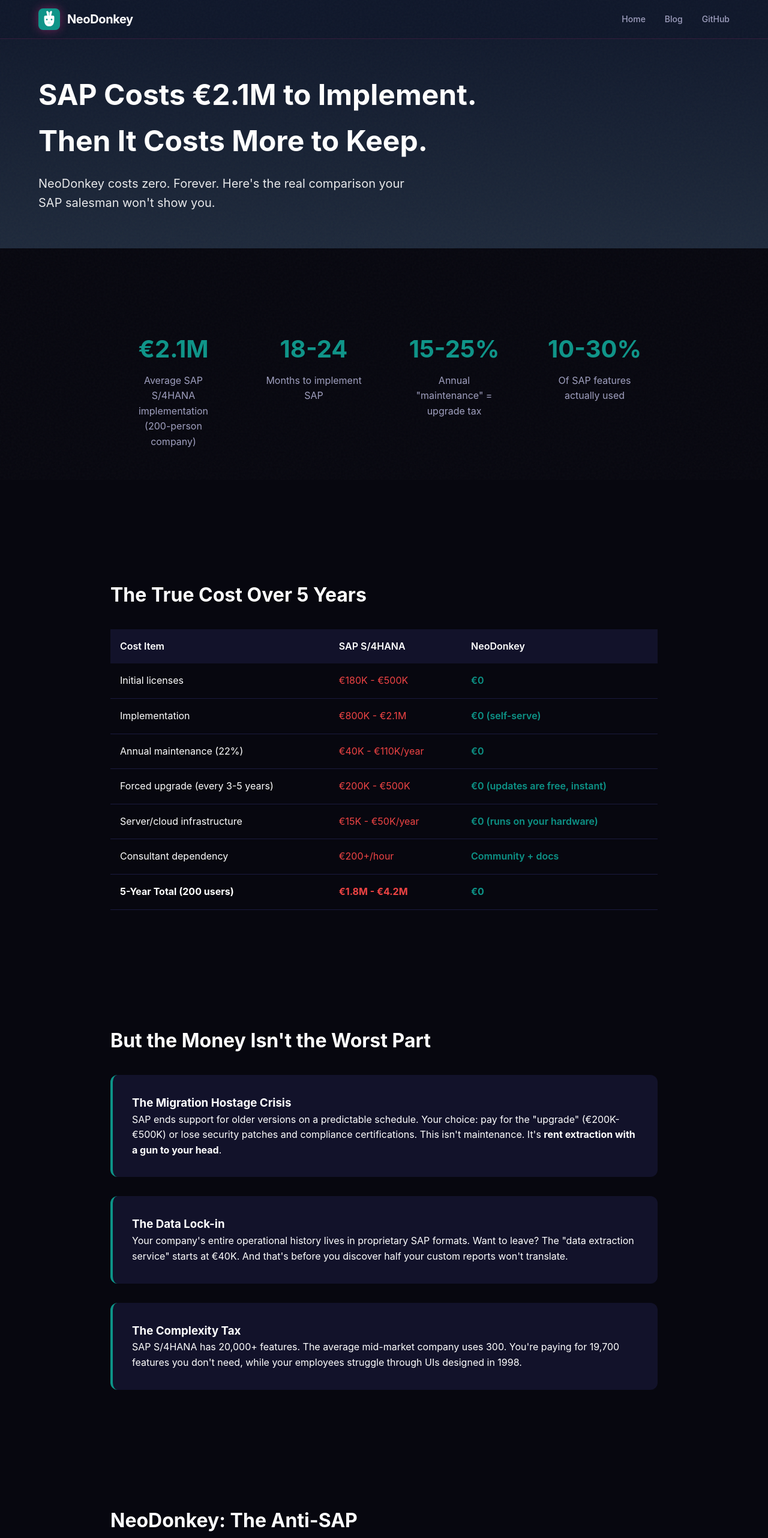
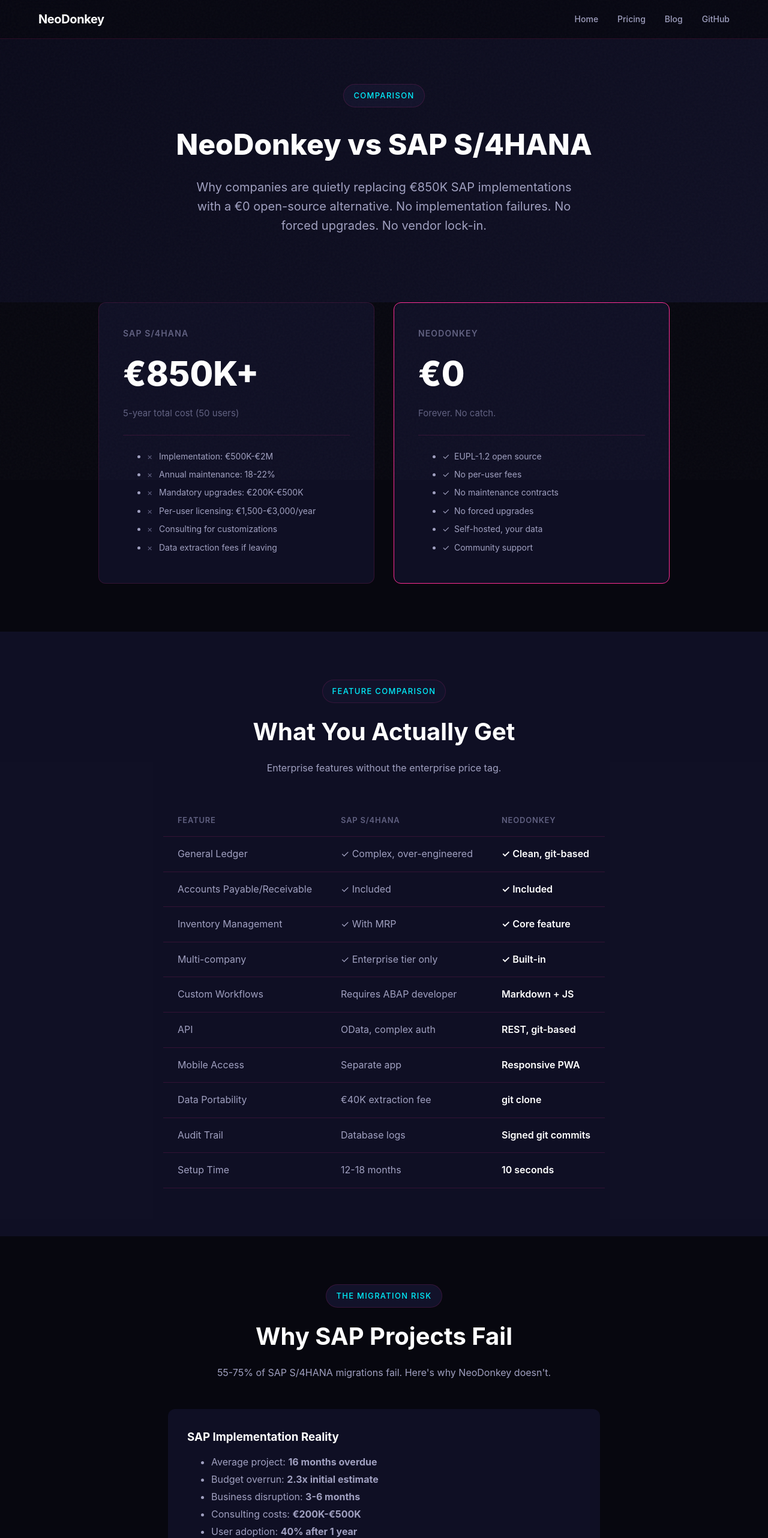
Before and after one commit to NeoDonkey/NeoDonkey.github.io, a website: page public/compare/sap.html in a window 1280 px wide. Shown: the top 2564 px of the page at 60% size. Drawn offline with Linux system fonts and the light colour scheme.

Commit message:
Add SAP comparison page with FAQ structured data

```diff
--- a/public/compare/sap.html
+++ b/public/compare/sap.html
@@ -1,179 +1,235 @@
 <!DOCTYPE html>
 <html lang="en">
 <head>
-  <meta charset="UTF-8" />
-  <meta name="viewport" content="width=device-width, initial-scale=1.0" />
-  <title>NeoDonkey vs SAP: The Real Cost Comparison | Escape Vendor Lock-in</title>
-  <meta name="description" content="Compare NeoDonkey with SAP S/4HANA and Business One. Zero licensing fees, zero migration costs, zero vendor lock-in. See the true cost of SAP ownership vs NeoDonkey." />
-  <meta name="keywords" content="SAP alternative, SAP S/4HANA cost, escape SAP, open source ERP vs SAP, NeoDonkey vs SAP" />
-  <link rel="canonical" href="https://neodonkey.github.io/compare/sap/" />
-  <link rel="stylesheet" href="/style.css" />
+  <meta charset="UTF-8">
+  <meta name="viewport" content="width=device-width, initial-scale=1.0">
+  <title>NeoDonkey vs SAP S/4HANA: The Real Cost Comparison | 2026</title>
+  <meta name="description" content="Why companies are leaving SAP S/4HANA for NeoDonkey. Real cost comparison: €850K vs €0. No implementation failures, no forced upgrades, no vendor lock-in.">
+  <meta name="keywords" content="SAP alternative, SAP S/4HANA cost, open source ERP vs SAP, SAP migration failure, ERP cost comparison">
+  <link rel="canonical" href="https://neodonkey.github.io/compare/sap.html">
+  <link rel="stylesheet" href="/style.css">
+
+  <!-- FAQ Structured Data -->
+  <script type="application/ld+json">
+  {
+    "@context": "https://schema.org",
+    "@type": "FAQPage",
+    "mainEntity": [
+      {
+        "@type": "Question",
+        "name": "How much does SAP S/4HANA really cost?",
+        "acceptedAnswer": {
+          "@type": "Answer",
+          "text": "SAP S/4HANA costs €500K-€2M for implementation, plus €200K-€500K for mandatory upgrades every 3-5 years. Annual maintenance is 18-22% of license cost. For a 50-person company, total 5-year cost exceeds €850K."
+        }
+      },
+      {
+        "@type": "Question",
+        "name": "Why do SAP migrations fail?",
+        "acceptedAnswer": {
+          "@type": "Answer",
+          "text": "55-75% of SAP S/4HANA migrations fail due to: 1) Underestimated complexity (average 16-month delay), 2) Data migration issues, 3) Custom code incompatibility, 4) User resistance, 5) Budget overruns averaging 2.3x initial estimate."
+        }
+      },
+      {
+        "@type": "Question",
+        "name": "Can I really replace SAP with open source ERP?",
+        "acceptedAnswer": {
+          "@type": "Answer",
+          "text": "Yes. NeoDonkey provides core ERP functionality (general ledger, accounts payable/receivable, inventory, procurement) without the cost and complexity of SAP. It's designed for companies that need ERP fundamentals without enterprise overhead."
+        }
+      }
+    ]
+  }
+  </script>
+
   <style>
-    .compare-hero { padding: 120px 24px 60px; background: linear-gradient(180deg, #0f172a 0%, #1e293b 100%); color: white; }
-    .compare-hero h1 { font-size: 3rem; margin-bottom: 16px; }
-    .compare-hero p { font-size: 1.25rem; opacity: 0.9; max-width: 640px; }
-    .compare-section { padding: 80px 24px; max-width: 960px; margin: 0 auto; }
-    .compare-section h2 { font-size: 2rem; margin-bottom: 24px; }
-    .cost-table { width: 100%; border-collapse: collapse; margin: 32px 0; }
-    .cost-table th { background: var(--surface-2); padding: 16px; text-align: left; font-weight: 600; }
-    .cost-table td { padding: 16px; border-bottom: 1px solid var(--border); }
-    .cost-table .sap { color: #ef4444; }
-    .cost-table .neo { color: #0d9488; font-weight: 600; }
-    .highlight-box { background: var(--surface-2); border-radius: 12px; padding: 32px; margin: 32px 0; border-left: 4px solid #0d9488; }
-    .stat-grid { display: grid; grid-template-columns: repeat(auto-fit, minmax(200px, 1fr)); gap: 24px; margin: 32px 0; }
-    .stat-card { text-align: center; padding: 24px; }
-    .stat-number { font-size: 2.5rem; font-weight: 700; color: #0d9488; }
-    .stat-label { color: var(--text-2); margin-top: 8px; }
-    .cta-banner { background: #0d9488; color: white; padding: 48px 24px; text-align: center; margin-top: 48px; }
-    .cta-banner h2 { margin-bottom: 16px; }
-    .cta-banner .btn { background: white; color: #0d9488; padding: 12px 32px; border-radius: 8px; text-decoration: none; font-weight: 600; display: inline-block; margin-top: 16px; }
+    .compare-hero { padding: 140px 24px 80px; text-align: center; background: linear-gradient(135deg, var(--bg-1) 0%, var(--surface) 100%); }
+    .compare-hero h1 { font-size: 3rem; font-weight: 800; margin-bottom: 16px; }
+    .compare-hero .lead { font-size: 1.25rem; color: var(--text-2); max-width: 640px; margin: 0 auto 32px; }
+    .cost-grid { display: grid; grid-template-columns: repeat(auto-fit, minmax(280px, 1fr)); gap: 32px; max-width: 1000px; margin: 0 auto 80px; padding: 0 24px; }
+    .cost-card { background: var(--surface); border: 1px solid var(--surface-border); border-radius: var(--radius); padding: 40px; position: relative; }
+    .cost-card.neo { border-color: var(--pink); }
+    .cost-card .label { font-size: 0.875rem; font-weight: 600; text-transform: uppercase; letter-spacing: 0.08em; margin-bottom: 12px; color: var(--text-3); }
+    .cost-card .amount { font-size: 3.5rem; font-weight: 800; margin-bottom: 8px; }
+    .cost-card .period { color: var(--text-3); font-size: 0.9375rem; }
+    .cost-card .details { margin-top: 24px; padding-top: 24px; border-top: 1px solid var(--surface-border); }
+    .cost-card .details li { color: var(--text-2); font-size: 0.875rem; margin-bottom: 8px; padding-left: 20px; position: relative; }
+    .cost-card .details li::before { content: "×"; position: absolute; left: 0; color: var(--text-3); }
+    .cost-card.neo .details li::before { content: "✓"; color: var(--green); }
+
+    .section { padding: 80px 24px; }
+    .section-head { text-align: center; max-width: 640px; margin: 0 auto 48px; }
+    .comparison-table { max-width: 900px; margin: 0 auto; border-collapse: collapse; }
+    .comparison-table th, .comparison-table td { padding: 16px 24px; text-align: left; border-bottom: 1px solid var(--surface-border); }
+    .comparison-table th { font-weight: 600; color: var(--text-3); font-size: 0.8125rem; text-transform: uppercase; letter-spacing: 0.06em; }
+    .comparison-table td { color: var(--text-2); }
+    .comparison-table .winner { color: var(--green); font-weight: 600; }
+
+    .faq-section { max-width: 720px; margin: 0 auto; padding: 80px 24px; }
+    .faq-item { margin-bottom: 32px; padding-bottom: 32px; border-bottom: 1px solid var(--surface-border); }
+    .faq-item h3 { font-size: 1.25rem; margin-bottom: 12px; }
+    .faq-item p { color: var(--text-2); line-height: 1.7; }
+
+    .cta-box { background: var(--surface); border: 1px solid var(--surface-border); border-radius: var(--radius); padding: 48px; text-align: center; max-width: 640px; margin: 0 auto 80px; }
+    .cta-box h2 { margin-bottom: 16px; }
+    .cta-box p { color: var(--text-2); margin-bottom: 24px; }
+
+    @media (max-width: 640px) {
+      .compare-hero h1 { font-size: 2rem; }
+      .cost-card .amount { font-size: 2.5rem; }
+    }
   </style>
 </head>
 <body>
-  <header class="site-nav" style="background: #0f172a;">
+  <nav class="site-nav">
     <div class="container site-nav__inner">
-      <a class="brand" href="/" aria-label="NeoDonkey">
-        <svg class="brand__mark" viewBox="0 0 32 32" fill="none" xmlns="http://www.w3.org/2000/svg" aria-hidden="true">
-          <rect width="32" height="32" rx="7" fill="#0d9488"/>
-          <path d="M13.5 12.5 L11.8 5.4 C11.6 4 13 3.2 13.9 4.1 L15.6 5.9 L15.8 12.5 Z" fill="#fff"/>
-          <path d="M18.5 12.5 L20.2 5.4 C20.4 4 19 3.2 18.1 4.1 L16.4 5.9 L16.2 12.5 Z" fill="#fff"/>
-          <path d="M8.5 12.5 L8.5 15.5 C8.5 23.5 11 26.5 16 26.5 C21 26.5 23.5 23.5 23.5 15.5 L23.5 12.5 C23.5 11.4 22.6 10.6 21.5 10.6 L10.5 10.6 C9.4 10.6 8.5 11.4 8.5 12.5 Z" fill="#fff"/>
-          <circle cx="12.5" cy="16.5" r="1.2" fill="#0d9488"/>
-          <circle cx="19.5" cy="16.5" r="1.2" fill="#0d9488"/>
-          <rect x="13.5" y="19.5" width="5" height="3.6" rx="1.8" fill="#ccfbf1"/>
-        </svg>
-        <span class="brand__name">NeoDonkey</span>
-      </a>
-      <nav class="site-nav__links" aria-label="Primary">
+      <a class="brand" href="/" aria-label="NeoDonkey"><span class="brand__name">NeoDonkey</span></a>
+      <div class="site-nav__links">
         <a class="site-nav__link" href="/">Home</a>
+        <a class="site-nav__link" href="/pricing.html">Pricing</a>
         <a class="site-nav__link" href="/blog/">Blog</a>
         <a class="site-nav__link" href="https://github.com/NeoDonkey/NeoDonkey-ERP" target="_blank" rel="noopener">GitHub</a>
+      </div>
+    </div>
   </nav>
+
+  <header class="compare-hero">
+    <div class="container">
+      <div class="eyebrow">Comparison</div>
+      <h1>NeoDonkey vs SAP S/4HANA</h1>
+      <p class="lead">Why companies are quietly replacing €850K SAP implementations with a €0 open-source alternative. No implementation failures. No forced upgrades. No vendor lock-in.</p>
     </div>
   </header>
 
-  <section class="compare-hero">
-    <div class="container">
-      <h1>SAP Costs €2.1M to Implement.<br>Then It Costs More to Keep.</h1>
-      <p>NeoDonkey costs zero. Forever. Here's the real comparison your SAP salesman won't show you.</p>
+  <section>
+    <div class="cost-grid">
+      <div class="cost-card">
+        <div class="label">SAP S/4HANA</div>
+        <div class="amount" style="color: var(--red);">€850K+</div>
+        <div class="period">5-year total cost (50 users)</div>
+        <ul class="details">
+          <li>Implementation: €500K-€2M</li>
+          <li>Annual maintenance: 18-22%</li>
+          <li>Mandatory upgrades: €200K-€500K</li>
+          <li>Per-user licensing: €1,500-€3,000/year</li>
+          <li>Consulting for customizations</li>
+          <li>Data extraction fees if leaving</li>
+        </ul>
       </div>
-  </section>
-
-  <section class="compare-section">
-    <div class="stat-grid">
-      <div class="stat-card">
-        <div class="stat-number">€2.1M</div>
-        <div class="stat-label">Average SAP S/4HANA implementation (200-person company)</div>
-      </div>
-      <div class="stat-card">
-        <div class="stat-number">18-24</div>
-        <div class="stat-label">Months to implement SAP</div>
-      </div>
-      <div class="stat-card">
-        <div class="stat-number">15-25%</div>
-        <div class="stat-label">Annual "maintenance" = upgrade tax</div>
-      </div>
-      <div class="stat-card">
-        <div class="stat-number">10-30%</div>
-        <div class="stat-label">Of SAP features actually used</div>
+      <div class="cost-card neo">
+        <div class="label">NeoDonkey</div>
+        <div class="amount" style="color: var(--green);">€0</div>
+        <div class="period">Forever. No catch.</div>
+        <ul class="details">
+          <li>EUPL-1.2 open source</li>
+          <li>No per-user fees</li>
+          <li>No maintenance contracts</li>
+          <li>No forced upgrades</li>
+          <li>Self-hosted, your data</li>
+          <li>Community support</li>
+        </ul>
       </div>
     </div>
   </section>
 
-  <section class="compare-section">
-    <h2>The True Cost Over 5 Years</h2>
-    <table class="cost-table">
+  <section class="section" style="background: var(--surface);">
+    <div class="container">
+      <div class="section-head">
+        <span class="eyebrow">Feature Comparison</span>
+        <h2>What You Actually Get</h2>
+        <p>Enterprise features without the enterprise price tag.</p>
+      </div>
+      <table class="comparison-table">
         <thead>
-        <tr>
-          <th>Cost Item</th>
-          <th>SAP S/4HANA</th>
-          <th>NeoDonkey</th>
-        </tr>
+          <tr><th>Feature</th><th>SAP S/4HANA</th><th>NeoDonkey</th></tr>
         </thead>
         <tbody>
-        <tr>
-          <td>Initial licenses</td>
-          <td class="sap">€180K - €500K</td>
-          <td class="neo">€0</td>
-        </tr>
-        <tr>
-          <td>Implementation</td>
-          <td class="sap">€800K - €2.1M</td>
-          <td class="neo">€0 (self-serve)</td>
-        </tr>
-        <tr>
-          <td>Annual maintenance (22%)</td>
-          <td class="sap">€40K - €110K/year</td>
-          <td class="neo">€0</td>
-        </tr>
-        <tr>
-          <td>Forced upgrade (every 3-5 years)</td>
-          <td class="sap">€200K - €500K</td>
-          <td class="neo">€0 (updates are free, instant)</td>
-        </tr>
-        <tr>
-          <td>Server/cloud infrastructure</td>
-          <td class="sap">€15K - €50K/year</td>
-          <td class="neo">€0 (runs on your hardware)</td>
-        </tr>
-        <tr>
-          <td>Consultant dependency</td>
-          <td class="sap">€200+/hour</td>
-          <td class="neo">Community + docs</td>
-        </tr>
-        <tr>
-          <td><strong>5-Year Total (200 users)</strong></td>
-          <td class="sap"><strong>€1.8M - €4.2M</strong></td>
-          <td class="neo"><strong>€0</strong></td>
-        </tr>
+          <tr><td>General Ledger</td><td>✓ Complex, over-engineered</td><td class="winner">✓ Clean, git-based</td></tr>
+          <tr><td>Accounts Payable/Receivable</td><td>✓ Included</td><td class="winner">✓ Included</td></tr>
+          <tr><td>Inventory Management</td><td>✓ With MRP</td><td class="winner">✓ Core feature</td></tr>
+          <tr><td>Multi-company</td><td>✓ Enterprise tier only</td><td class="winner">✓ Built-in</td></tr>
+          <tr><td>Custom Workflows</td><td>Requires ABAP developer</td><td class="winner">Markdown + JS</td></tr>
+          <tr><td>API</td><td>OData, complex auth</td><td class="winner">REST, git-based</td></tr>
+          <tr><td>Mobile Access</td><td>Separate app</td><td class="winner">Responsive PWA</td></tr>
+          <tr><td>Data Portability</td><td>€40K extraction fee</td><td class="winner">git clone</td></tr>
+          <tr><td>Audit Trail</td><td>Database logs</td><td class="winner">Signed git commits</td></tr>
+          <tr><td>Setup Time</td><td>12-18 months</td><td class="winner">10 seconds</td></tr>
         </tbody>
       </table>
-  </section>
-
-  <section class="compare-section">
-    <h2>But the Money Isn't the Worst Part</h2>
-
-    <div class="highlight-box">
-      <h3>The Migration Hostage Crisis</h3>
-      <p>SAP ends support for older versions on a predictable schedule. Your choice: pay for the "upgrade" (€200K-€500K) or lose security patches and compliance certifications. This isn't maintenance. It's <strong>rent extraction with a gun to your head</strong>.</p>
-    </div>
-
-    <div class="highlight-box">
-      <h3>The Data Lock-in</h3>
-      <p>Your company's entire operational history lives in proprietary SAP formats. Want to leave? The "data extraction service" starts at €40K. And that's before you discover half your custom reports won't translate.</p>
-    </div>
-
-    <div class="highlight-box">
-      <h3>The Complexity Tax</h3>
-      <p>SAP S/4HANA has 20,000+ features. The average mid-market company uses 300. You're paying for 19,700 features you don't need, while your employees struggle through UIs designed in 1998.</p>
     </div>
   </section>
 
-  <section class="compare-section">
-    <h2>NeoDonkey: The Anti-SAP</h2>
-    <p>We built NeoDonkey by asking one question: <em>What if an ERP worked like the rest of your software?</em></p>
-
-    <ul style="margin: 24px 0; padding-left: 24px; line-height: 2;">
-      <li><strong>No licenses.</strong> EUPL-1.2 open source. The code is yours.</li>
-      <li><strong>No servers.</strong> Runs in your browser. Your data never leaves your network.</li>
-      <li><strong>No upgrades.</strong> Updates are git pulls. Roll back anytime. Zero downtime.</li>
-      <li><strong>No consultants.</strong> The system is designed to be understandable. Git log is your audit trail.</li>
-      <li><strong>No lock-in.</strong> Your company is a folder. Copy it, move it, fork it. It's yours.</li>
+  <section class="section">
+    <div class="container">
+      <div class="section-head">
+        <span class="eyebrow">The Migration Risk</span>
+        <h2>Why SAP Projects Fail</h2>
+        <p>55-75% of SAP S/4HANA migrations fail. Here's why NeoDonkey doesn't.</p>
+      </div>
+      <div style="max-width: 720px; margin: 0 auto;">
+        <div style="background: var(--surface); border-radius: var(--radius); padding: 32px; margin-bottom: 24px; border-left: 3px solid var(--red);">
+          <h3 style="margin-bottom: 12px;">SAP Implementation Reality</h3>
+          <ul style="color: var(--text-2); line-height: 1.8;">
+            <li>Average project: <strong>16 months overdue</strong></li>
+            <li>Budget overrun: <strong>2.3x initial estimate</strong></li>
+            <li>Business disruption: <strong>3-6 months</strong></li>
+            <li>Consulting costs: <strong>€200K-€500K</strong></li>
+            <li>User adoption: <strong>40% after 1 year</strong></li>
           </ul>
+        </div>
+        <div style="background: var(--surface); border-radius: var(--radius); padding: 32px; border-left: 3px solid var(--green);">
+          <h3 style="margin-bottom: 12px;">NeoDonkey Approach</h3>
+          <ul style="color: var(--text-2); line-height: 1.8;">
+            <li>Setup time: <strong>10 seconds</strong></li>
+            <li>Learning curve: <strong>Minimal (browser-based)</strong></li>
+            <li>Customization: <strong>Markdown config files</strong></li>
+            <li>Data migration: <strong>git push/pull</strong></li>
+            <li>Risk: <strong>Zero (it's free)</strong></li>
+          </ul>
+        </div>
+      </div>
+    </div>
   </section>
 
-  <section class="cta-banner">
-    <div class="container">
-      <h2>Calculate What SAP Is Really Costing You</h2>
-      <p>A 200-person company pays €1.8M - €4.2M over 5 years for SAP. NeoDonkey costs zero. The math is simple.</p>
-      <a href="/" class="btn">See NeoDonkey in Action →</a>
+  <section class="faq-section">
+    <span class="eyebrow">FAQ</span>
+    <h2 style="text-align: center; margin-bottom: 48px;">Common Questions</h2>
+
+    <div class="faq-item">
+      <h3>How much does SAP S/4HANA really cost?</h3>
+      <p>For a 50-person company, expect €500K-€2M for initial implementation, plus €200K-€500K for mandatory upgrades every 3-5 years. Annual maintenance is 18-22% of license cost. Total 5-year cost typically exceeds €850K. Hidden costs include consulting, customization, training, and data extraction fees if you leave.</p>
+    </div>
+
+    <div class="faq-item">
+      <h3>Why do SAP migrations fail?</h3>
+      <p>55-75% of SAP S/4HANA migrations fail due to: 1) Underestimated complexity and scope, 2) Data migration issues and dirty data, 3) Custom code incompatibility, 4) User resistance to change, 5) Budget overruns averaging 2.3x initial estimates. Most failures aren't technical—they're organizational and financial.</p>
+    </div>
+
+    <div class="faq-item">
+      <h3>Can open source ERP really replace SAP?</h3>
+      <p>For small to mid-sized companies (10-200 employees), yes. NeoDonkey covers core ERP functionality: general ledger, AP/AR, inventory, procurement, and multi-company consolidation. What you don't get: industry-specific modules (pharma, aerospace), complex supply chain optimization, or global payroll. But you also don't get the €850K price tag.</p>
+    </div>
+
+    <div class="faq-item">
+      <h3>What happens to my data if I stop using NeoDonkey?</h3>
+      <p>Your data is a git repository on your machine. Stop using NeoDonkey and you still have all your data in a standard format any developer can read. No extraction fees, no proprietary formats, no vendor approval needed.</p>
     </div>
   </section>
+
+  <div class="cta-box">
+    <h2>Ready to Escape SAP?</h2>
+    <p>Open a company in 10 seconds. No credit card. No sales call. No implementation project.</p>
+    <div style="display: flex; gap: 16px; justify-content: center; flex-wrap: wrap;">
+      <a href="/" class="btn btn-primary btn-lg">Try NeoDonkey Free</a>
+      <a href="/pricing.html" class="btn btn-secondary btn-lg">See Full Pricing</a>
+    </div>
+  </div>
 
   <footer class="site-footer">
     <div class="container">
       <div class="site-footer__bottom">
-        <span>&copy; 2026 NeoDonkey &middot; EUPL-1.2</span>
+        <span>© 2026 NeoDonkey · EUPL-1.2 · <a href="/" style="color: var(--text-3);">Home</a> · <a href="/pricing.html" style="color: var(--text-3);">Pricing</a> · <a href="/blog/" style="color: var(--text-3);">Blog</a></span>
       </div>
     </div>
   </footer>
```
Lines whose indentation alone changed are shown as unchanged.
